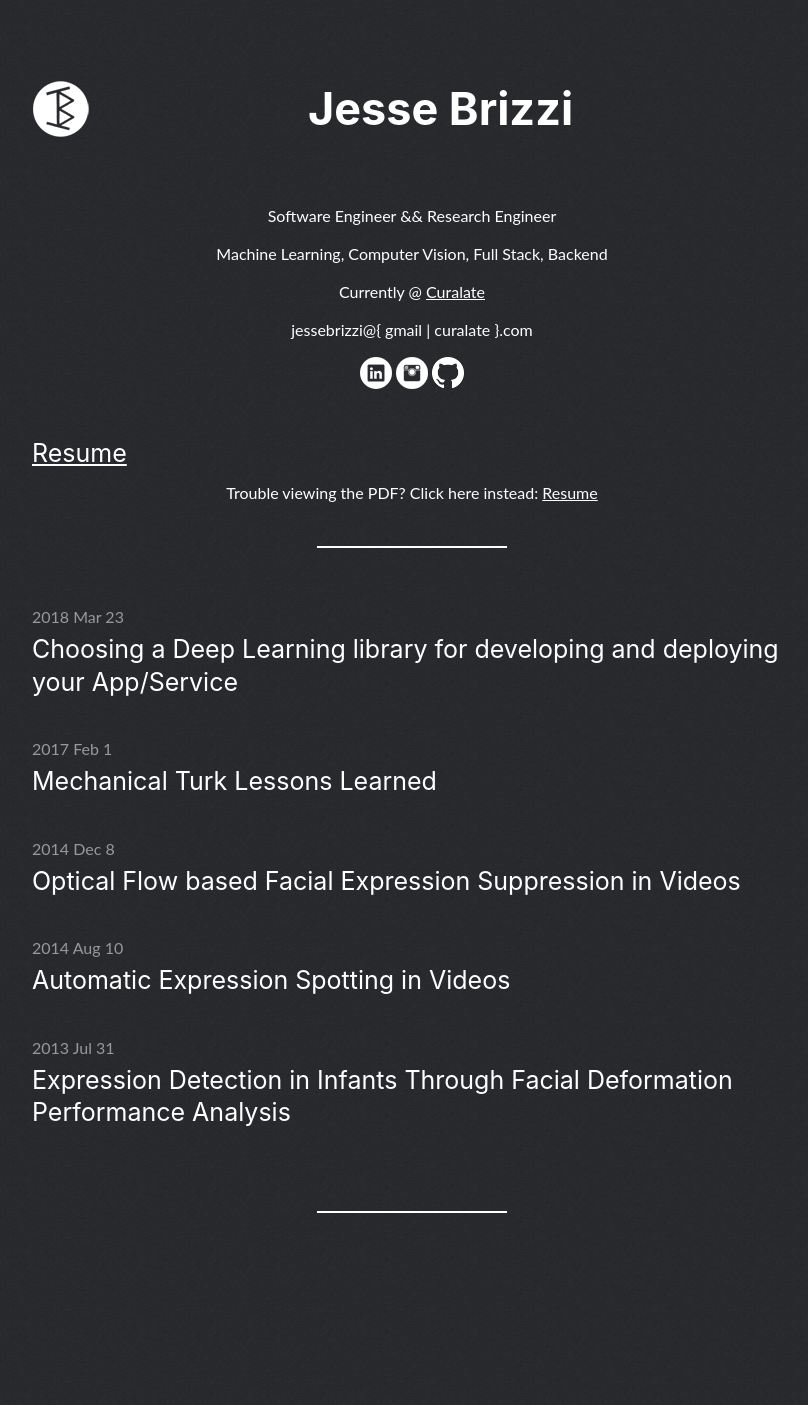
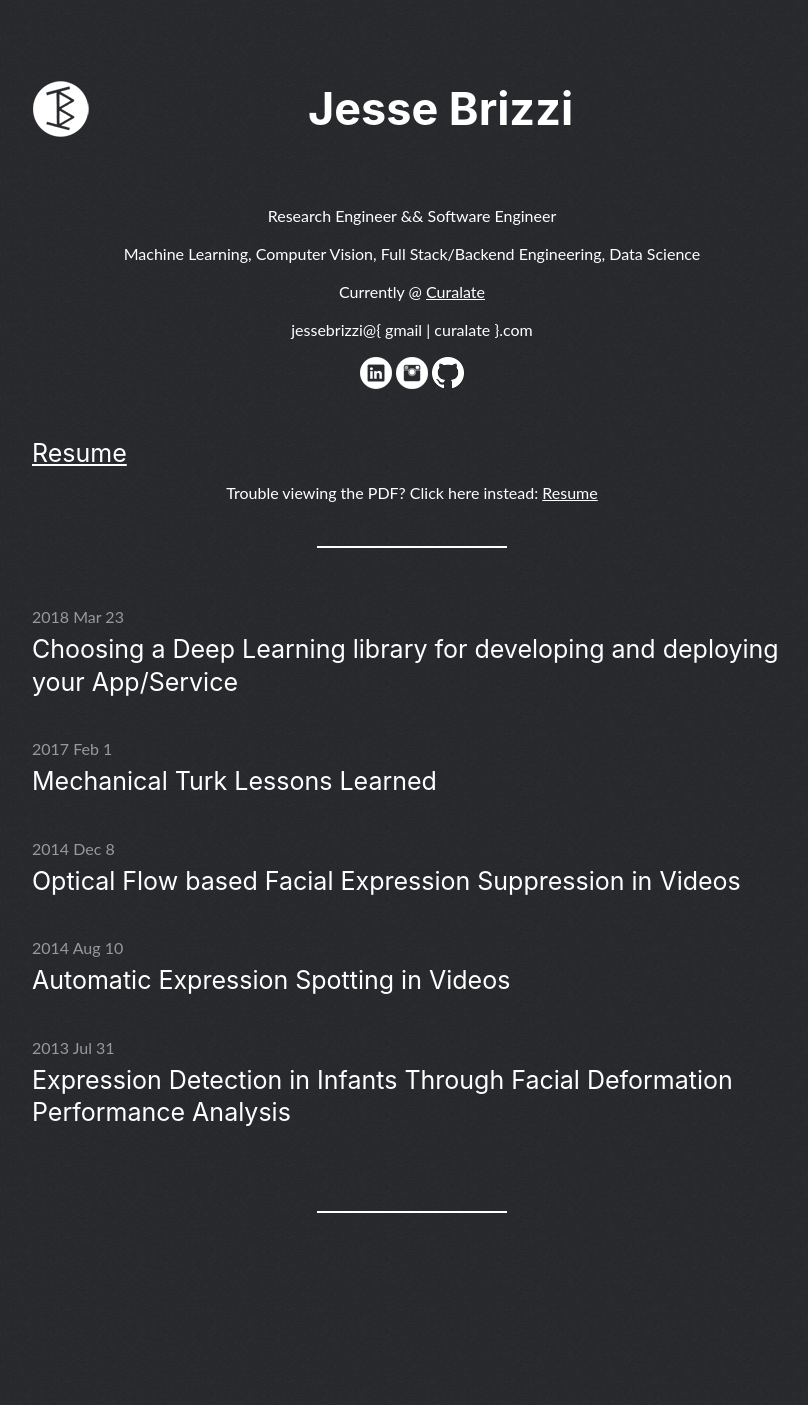
Before and after one commit to jes-bz/jessebrizzi.github.io, a Jekyll site: the page built from index.md, in a window 1280 px wide. Shown: the whole page, without its empty margins (228-1036 px from the left). Built offline with Jekyll 4.4.1, drawn with Linux system fonts in a browser that asks for light colours; our own code applies the rules of GitHub Pages for plain Markdown files.

Commit message:
update homepage

```diff
--- a/index.md
+++ b/index.md
@@ -4,8 +4,8 @@ title: "Jesse Brizzi"
 
 <section id="text">
     <center>
-        <p>Software Engineer && Research Engineer</p>
-        <p>Machine Learning, Computer Vision, Full Stack, Backend</p>
+        <p> Research Engineer && Software Engineer</p>
+        <p>Machine Learning, Computer Vision, Full Stack/Backend Engineering, Data Science</p>
         <p>Currently @ <a href="https://www.curalate.com/" target="_blank">Curalate</a></p>
         <p>jessebrizzi@{ gmail | curalate }.com</p>
     </center>
```
Also changed, not shown: 1 other file.
